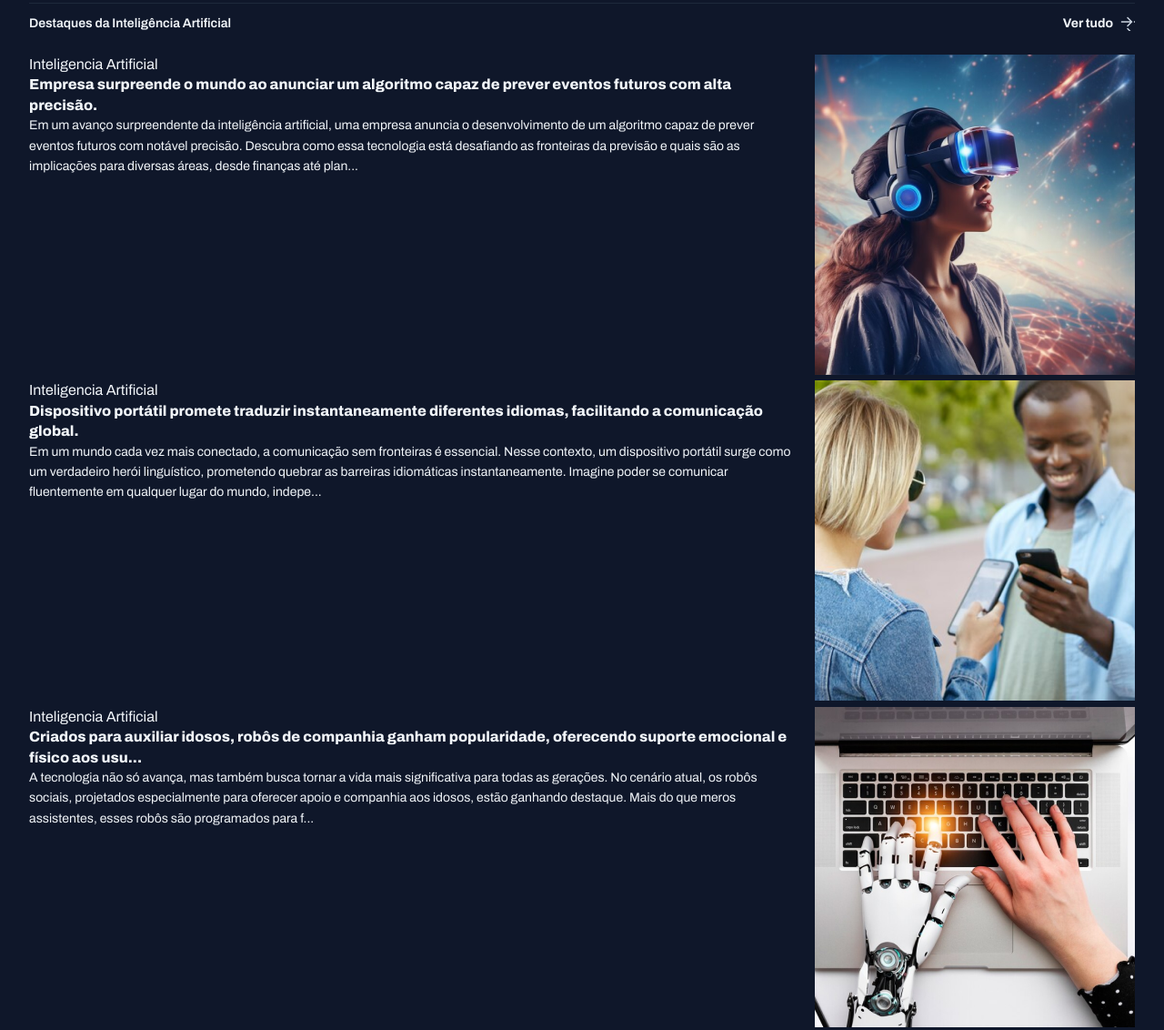
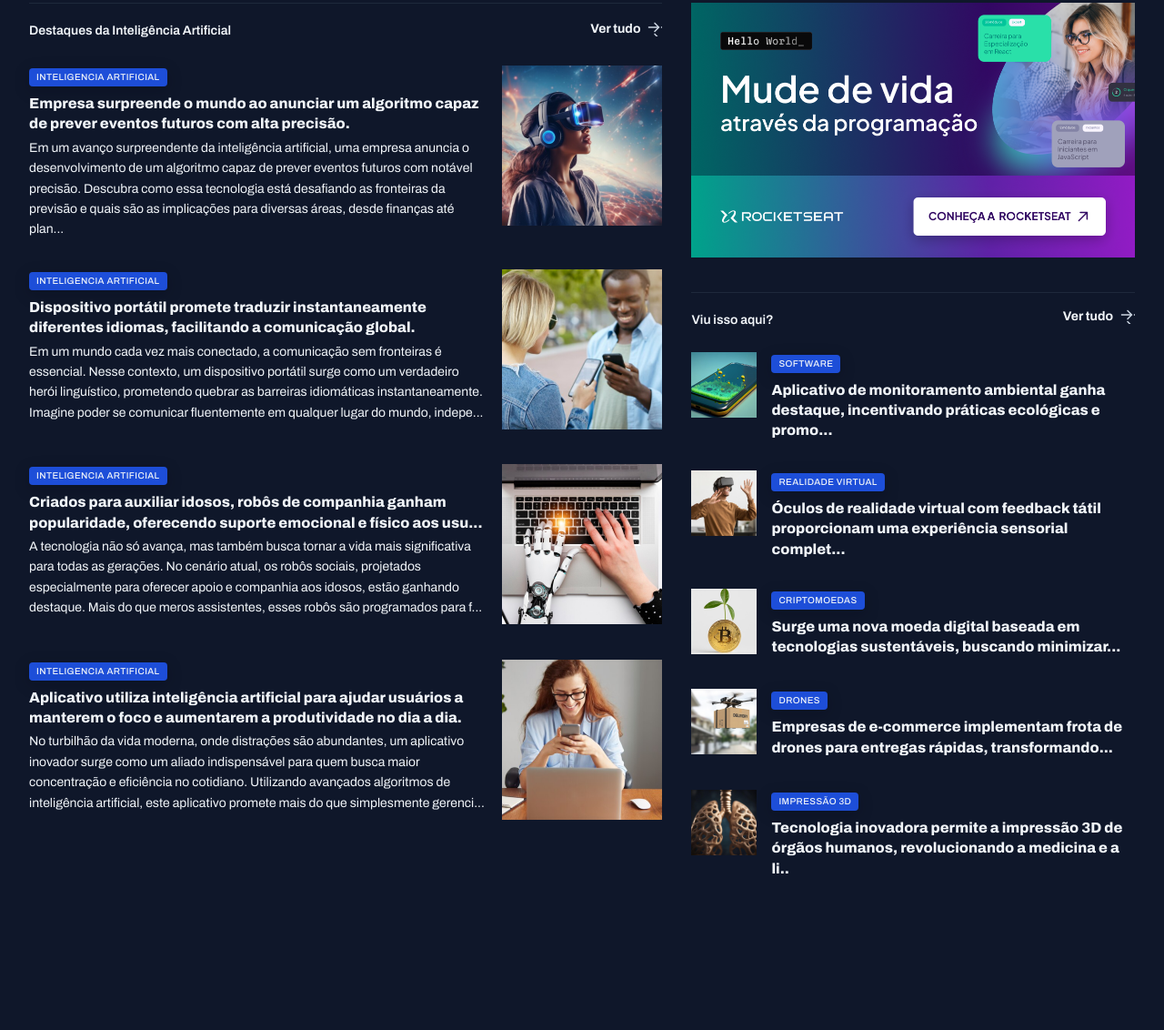
Before and after one commit to FCesarNeto/fullstack-projeto-portal-de-noticias, a plain HTML site: page index.html in a window 1280 px wide. Shown: the part 1083-2215 px from the top of the page at 91% size. After the commit the page ends 2049 px from the top, so only its background shows below. Drawn offline with Linux system fonts and the light colour scheme.

Commit message:
corrigindo section IA

```diff
--- a/index.html
+++ b/index.html
@@ -138,7 +138,7 @@
       <div class="grid gap-32">
         <article class="grid grid-flow-col gap-16">
           <div>
-            <span class="contant-tag">Inteligencia Artificial</span>
+            <span class="content-tag">Inteligencia Artificial</span>
             <h3 class="text-xl">
               Empresa surpreende o mundo ao anunciar um algoritmo capaz de prever eventos futuros com alta precisão.
             </h3>
@@ -150,7 +150,7 @@
         </article>
         <article class="grid grid-flow-col gap-16">
           <div>
-            <span class="contant-tag">Inteligencia Artificial</span>
+            <span class="content-tag">Inteligencia Artificial</span>
             <h3 class="text-xl">
               Dispositivo portátil promete traduzir instantaneamente diferentes idiomas, facilitando a comunicação global.
             </h3>
@@ -162,7 +162,7 @@
         </article>
         <article class="grid grid-flow-col gap-16">
           <div>
-            <span class="contant-tag">Inteligencia Artificial</span>
+            <span class="content-tag">Inteligencia Artificial</span>
             <h3 class="text-xl">
               Criados para auxiliar idosos, robôs de companhia ganham popularidade, oferecendo suporte emocional e físico aos usu...</h3>
             <p class="text-sm">A tecnologia não só avança, mas também busca tornar a vida mais significativa para todas as gerações. No cenário atual, os robôs sociais, projetados especialmente para oferecer apoio e companhia aos idosos, estão ganhando destaque. Mais do que meros assistentes, esses robôs são programados para f...</p>
@@ -173,7 +173,7 @@
         </article>
         <article class="grid grid-flow-col gap-16">
           <div>
-            <span class="contant-tag">Inteligencia Artificial</span>
+            <span class="content-tag">Inteligencia Artificial</span>
             <h3 class="text-xl">Aplicativo utiliza inteligência artificial para ajudar usuários a manterem o foco e aumentarem a produtividade no dia a dia.
             </h3>
             <p class="text-sm">No turbilhão da vida moderna, onde distrações são abundantes, um aplicativo inovador surge como um aliado indispensável para quem busca maior concentração e eficiência no cotidiano. Utilizando avançados algoritmos de inteligência artificial, este aplicativo promete mais do que simplesmente gerenci...
@@ -186,7 +186,7 @@
       </div>
       </section>
 
-    <div>
+    <aside>
       <div id="ads">
         <img src="assets/Ads.png" alt="">
       </div>
@@ -203,84 +203,72 @@
       <div class="grid gap-32">
         <article class="grid grid-flow-col gap-16">
           <div>
-            <img src="assets/Image 14.png" alt="Aplicativo de monitoramento ambiental ganha destaque, incentivando práticas ecológicas e promo...">
+            <img src="assets/Image 14.png" alt="Aplicativo de monitoramento ambiental ganha destaque, incentivando práticas ecológic..">
           </div>
 
           <div>
-            <span class="contant-tag">Software</span>
+            <span class="content-tag">Software</span>
             <h3 class="text-xl">
               Aplicativo de monitoramento ambiental ganha destaque, incentivando práticas ecológicas e promo...
             </h3>
           </div>
 
         </article>
-      </div>
-
-      <div class="grid gap-32">
         <article class="grid grid-flow-col gap-16">
           <div>
             <img src="assets/Image 15.png" alt="Óculos de realidade virtual com feedback tátil proporcionam uma experiência sensorial complet...">
           </div>
 
           <div>
-            <span class="contant-tag">Realidade Virtual</span>
+            <span class="content-tag">Realidade Virtual</span>
             <h3 class="text-xl">
               Óculos de realidade virtual com feedback tátil proporcionam uma experiência sensorial complet...
             </h3>
           </div>
 
         </article>
-      </div>
 
-      <div class="grid gap-32">
         <article class="grid grid-flow-col gap-16">
           <div>
             <img src="assets/Image 16.png" alt="Surge uma nova moeda digital baseada em tecnologias sustentáveis, buscando minimizar o i...">
           </div>
-
           <div>
-            <span class="contant-tag">Criptomoedas</span>
+            <span class="content-tag">Criptomoedas</span>
             <h3 class="text-xl">
-              Surge uma nova moeda digital baseada em tecnologias sustentáveis, buscando minimizar o i...
+              Surge uma nova moeda digital baseada em tecnologias sustentáveis, buscando minimizar...
             </h3>
           </div>
 
         </article>
-      </div>
 
-      <div class="grid gap-32">
         <article class="grid grid-flow-col gap-16">
           <div>
             <img src="assets/Image 17.png" alt="Empresas de e-commerce implementam frota de drones para entregas rápidas, transformando o ce...">
           </div>
 
           <div>
-            <span class="contant-tag">Drones</span>
+            <span class="content-tag">Drones</span>
             <h3 class="text-xl">
-              Empresas de e-commerce implementam frota de drones para entregas rápidas, transformando o ce...
+              Empresas de e-commerce implementam frota de drones para entregas rápidas, transformando...
             </h3>
           </div>
 
         </article>
-      </div>
 
-      <div class="grid gap-32">
         <article class="grid grid-flow-col gap-16">
           <div>
             <img src="assets/Image 18.png" alt="">
           </div>
-
           <div>
-            <span class="contant-tag">Impressão 3D</span>
+            <span class="content-tag">Impressão 3D</span>
             <h3 class="text-xl">
               Tecnologia inovadora permite a impressão 3D de órgãos humanos, revolucionando a medicina e a li..
             </h3>
           </div>
-
         </article>
       </div>
     </section>
-    </div>
+  </aside>
   </main>
 </body>
 </html>
--- a/styles/global.css
+++ b/styles/global.css
@@ -52,7 +52,15 @@ img {
 
 main {
   margin-top: 40px;
-  gap: 80px;
+  row-gap: 80px;
+  column-gap: 32px;
+
+  grid-template-columns: 2fr 1.4fr;
+
+  grid-template-areas:
+  "featured featured"
+  "weekly weekly"
+  "ai aside";
 }
 
 .content-tag {
@@ -64,5 +72,5 @@ main {
   text-transform: uppercase;
   letter-spacing: 0.04em;
   color: var(--text-color-primary);
-  box-shadow: 0px 4px 16px rgba(2, 6, 23, 0.25);
+  box-shadow: 0px 4px 16px rgba(2, 6, 23, 0.251);
 }
--- a/styles/sections.css
+++ b/styles/sections.css
@@ -22,6 +22,7 @@ section header {
 }
 
 #featured {
+  grid-area: featured;
   img {
     height: 100%;
     object-fit: cover;
@@ -63,6 +64,8 @@ section header {
 
 #weekly {
 
+  grid-area: weekly;
+
   &>div {
     grid-template-columns: repeat(4, 292px);
   }
@@ -87,3 +90,33 @@ section header {
   }
 
 }
+
+#ai {
+  grid-area: ai;
+  img {
+    width: 176px;
+    aspect-ratio: 1/1;
+    object-fit: cover;
+  }
+
+h3 {
+  margin-block: 8px 4px;
+}
+}
+
+aside {
+  grid-area: aside;
+}
+
+#more {
+  margin-top: 32px;
+  h3 {
+    margin-top: 8px;
+  }
+
+  img {
+    width: 72px;
+    aspect-ratio: 1/1;
+    object-fit: cover;
+  }
+}
--- a/styles/utility.css
+++ b/styles/utility.css
@@ -12,6 +12,10 @@
 
 .gap-16 {
   gap: 16px;
+}
+
+.gap-32 {
+  gap: 32px;
 }
 
 .text-2xl {
```
